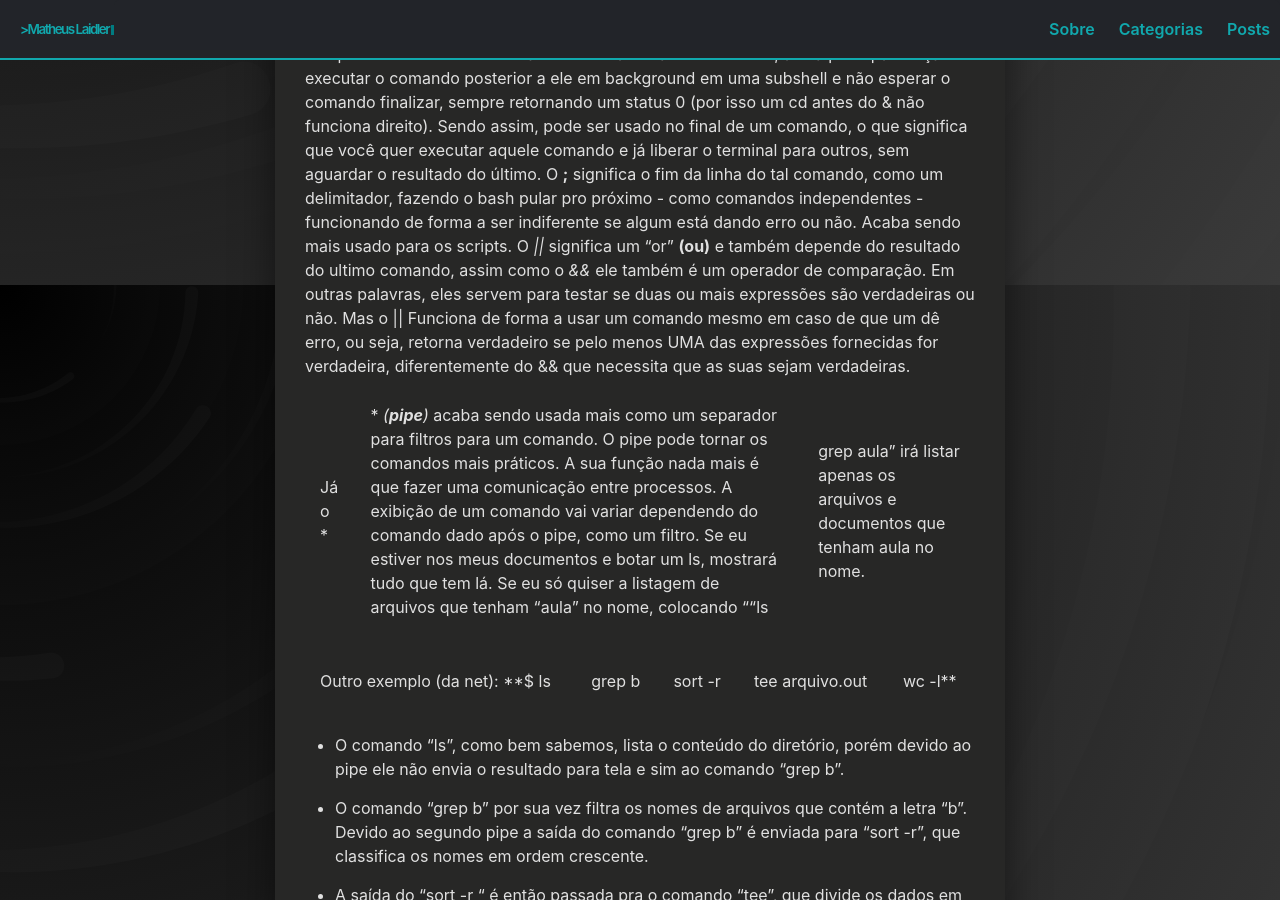
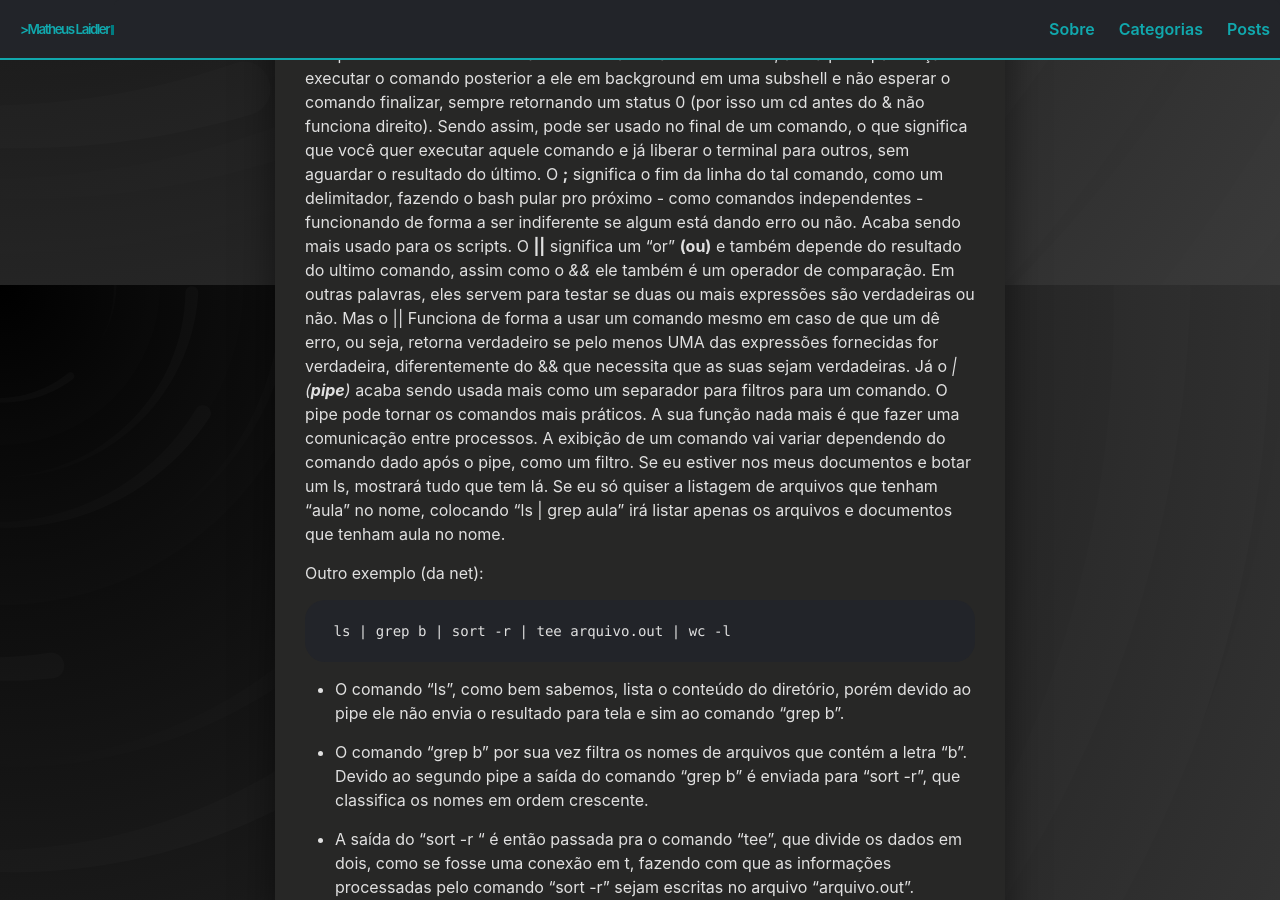
Before and after one commit to matheuslaidler/Tech-Jekyll-Old, a Jekyll site: the page built from _posts/2020-02-25-terminal.md, in a window 1280 px wide and 900 px high, scrolled down 17955 px. Built offline with Jekyll 4.4.1, drawn with Linux system fonts in a browser that asks for light colours.

````diff
--- a/_posts/2020-02-25-terminal.md
+++ b/_posts/2020-02-25-terminal.md
@@ -611,11 +611,13 @@ Explicarei resumidamente a funcionalidade das caracteres especiais " && ", " ; "
 O **&&** significa um "and" **(e)**, funciona de forma a executar o segundo comando apenas, e somente apenas, se o primeiro der um status existente de 0 (sucesso de execução). Em outras palavras, serve para chamar um comando caso o outro não retorne erro, assim o bash emite um sinal de 0 e o operador && chama o próximo comando. Para funcionar em script, as duas precisam ser verdadeiras, como { 1>0 && 0==0 } para que os comandos dentro deste if sejam utilizados.
 Já o **&** executa o segundo comando independentemente do resultado do comando anterior. Porém, a sua principal função é executar o comando posterior a ele em background em uma subshell e não esperar o comando finalizar, sempre retornando um status 0 (por isso um cd antes do & não funciona direito). Sendo assim, pode ser usado no final de um comando, o que significa que você quer executar aquele comando e já liberar o terminal para outros, sem aguardar o resultado do último.
 O **;** significa o fim da linha do tal comando, como um delimitador, fazendo o bash pular pro próximo - como comandos independentes - funcionando de forma a ser indiferente se algum está dando erro ou não. Acaba sendo mais usado para os scripts.
-O *||*  significa um "or" **(ou)** e também depende do resultado do ultimo comando, assim como o *&&* ele também é um operador de comparação. Em outras palavras, eles servem para testar se duas ou mais expressões são verdadeiras ou não. Mas o || Funciona de forma a usar um comando mesmo em caso de que um dê erro, ou seja, retorna verdadeiro se pelo menos UMA das expressões fornecidas for verdadeira, diferentemente do && que necessita que as suas sejam verdadeiras.
-
-Já o *|* *(**pipe**)* acaba sendo usada mais como um separador para filtros para um comando. O pipe pode tornar os comandos mais práticos. A sua função nada mais é que fazer uma comunicação entre processos. A exibição de um comando vai variar dependendo do comando dado após o pipe, como um filtro. Se eu estiver nos meus documentos e botar um ls, mostrará tudo que tem lá. Se eu só quiser a listagem de arquivos que tenham "aula" no nome, colocando ""ls | grep aula" irá listar apenas os arquivos e documentos que tenham aula no nome.
-
-Outro exemplo (da net): **$ ls | grep b | sort -r | tee arquivo.out | wc -l**
+O **||**  significa um "or" **(ou)** e também depende do resultado do ultimo comando, assim como o *&&* ele também é um operador de comparação. Em outras palavras, eles servem para testar se duas ou mais expressões são verdadeiras ou não. Mas o || Funciona de forma a usar um comando mesmo em caso de que um dê erro, ou seja, retorna verdadeiro se pelo menos UMA das expressões fornecidas for verdadeira, diferentemente do && que necessita que as suas sejam verdadeiras. Já o *|* *(**pipe**)* acaba sendo usada mais como um separador para filtros para um comando. O pipe pode tornar os comandos mais práticos. A sua função nada mais é que fazer uma comunicação entre processos. A exibição de um comando vai variar dependendo do comando dado após o pipe, como um filtro. Se eu estiver nos meus documentos e botar um ls, mostrará tudo que tem lá. Se eu só quiser a listagem de arquivos que tenham "aula" no nome, colocando "ls | grep aula" irá listar apenas os arquivos e documentos que tenham aula no nome.
+
+Outro exemplo (da net):
+
+```
+ ls | grep b | sort -r | tee arquivo.out | wc -l
+```
 
 - O comando "ls", como bem sabemos, lista o conteúdo do diretório, porém devido ao pipe ele não envia o resultado para tela e sim ao comando "grep b".
 
@@ -1141,17 +1143,17 @@ O resultado será:
 
        ——————————————————————————————————————————————————————————————————
 
-       		Nome   				Nota          Freq.         Resultado
+			Nome   			Nota          Freq.         Resultado
 
        ——————————————————————————————————————————————————————————————————
 
-         1	Carlos Torres          	8,5            80%      	   Aprovado
-
-         2	José Antônio           10,0           100%      	   Aprovado
-
-         4	Maria de Lourdes       10,0           100%      	   Aprovado
-
-         5	Mário Cabral            9,5           100%      	   Aprovado
+         1	Carlos Torres     	8,5            80%      	   Aprovado
+
+         2	José Antônio        10,0           100%      	   Aprovado
+
+         4	Maria de Lourdes    10,0           100%      	   Aprovado
+
+         5	Mário Cabral         9,5           100%      	   Aprovado
 
         ——————————————————————————————————————————————————————————————————
 
````
